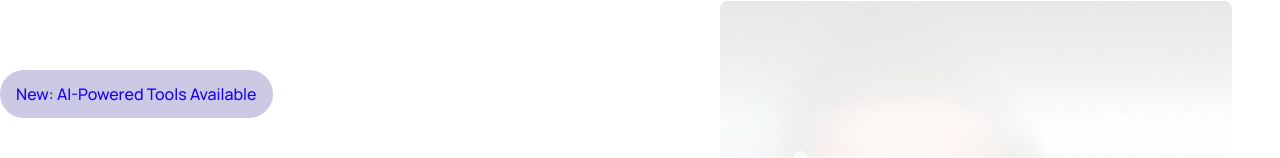
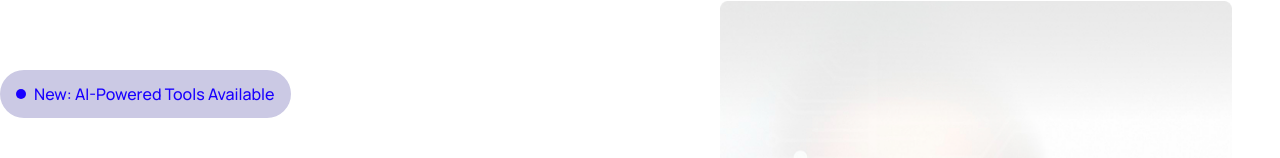
Before and after one commit to KhalidSifullahSIam2004/DigiTools-siam10, a React (Vite) app: page / in a window 1280 px wide. Shown: the part 215-373 px from the top of the page. Built offline with nearby package versions, Linux system fonts and the light colour scheme.

Commit message:
add ciorcle in hreoSection

```diff
--- a/src/Components/HeroSection/HeroSection.jsx
+++ b/src/Components/HeroSection/HeroSection.jsx
@@ -18,8 +18,11 @@ const HeroSection = () => {
       <div className='order-2 lg:order-1'>
 
         <div className='flex justify-center lg:justify-start'>
-          <button className='font-medium bg-[#cbc9e4] text-[#1900ff] py-3 px-4 rounded-full mb-8'>
-            New: AI-Powered Tools Available
+
+
+          <button className='font-medium bg-[#cbc9e4] text-[#1900ff] py-3 px-4 rounded-full mb-8 flex items-center gap-2'>
+            <span className='w-2.5 h-2.5 rounded-full bg-[#1900ff] inline-block'></span>
+            <span>New: AI-Powered Tools Available</span>
           </button>
         </div>
 
```
